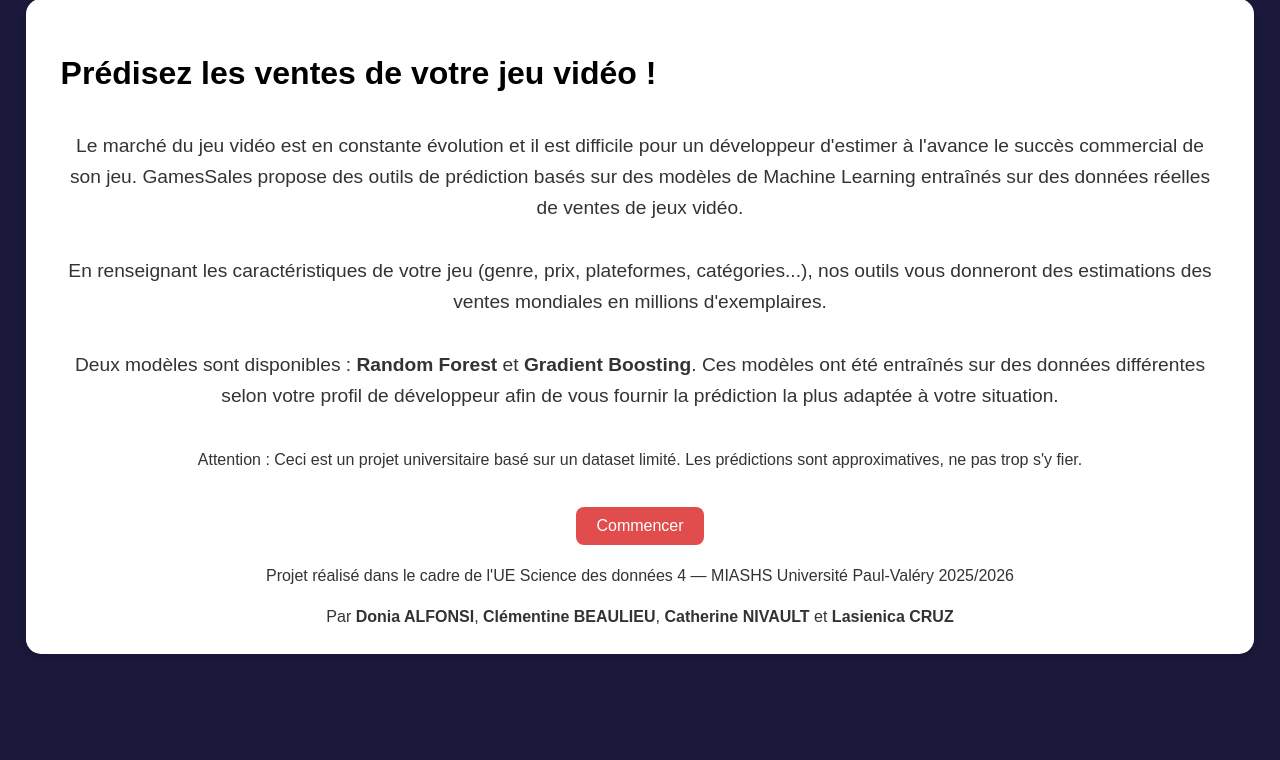
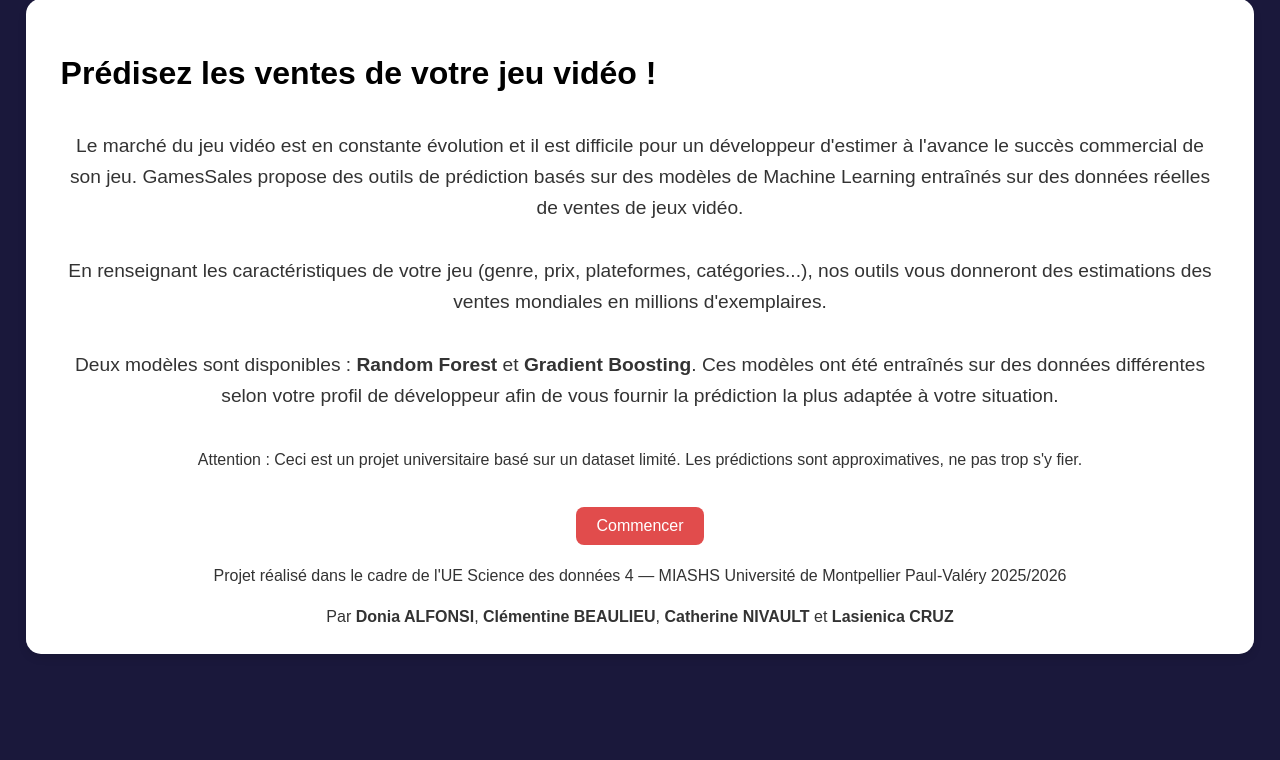
Before and after one commit to Caquite/GamesSales, a PHP site: page / in a window 1280 px wide. Shown: the part 120-880 px from the top of the page. Run offline with PHP 8.4, Linux system fonts and the light colour scheme.

Commit message:
modification nom univ

```diff
--- a/Site_web/frontend/index.php
+++ b/Site_web/frontend/index.php
@@ -49,7 +49,7 @@
 
         <footer>
             <small>
-            <p>Projet réalisé dans le cadre de l'UE Science des données 4 — MIASHS Université Paul-Valéry 2025/2026</p>
+            <p>Projet réalisé dans le cadre de l'UE Science des données 4 — MIASHS Université de Montpellier Paul-Valéry 2025/2026</p>
             <p>Par <strong>Donia ALFONSI</strong>, <strong>Clémentine BEAULIEU</strong>, <strong>Catherine NIVAULT</strong> et <strong>Lasienica CRUZ</strong></p>
             </small>
         </footer>
```
Also changed, not shown: README.md.
